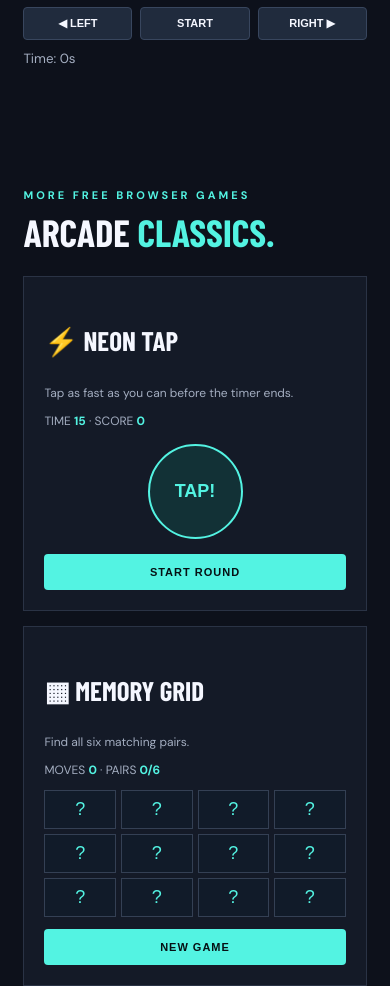
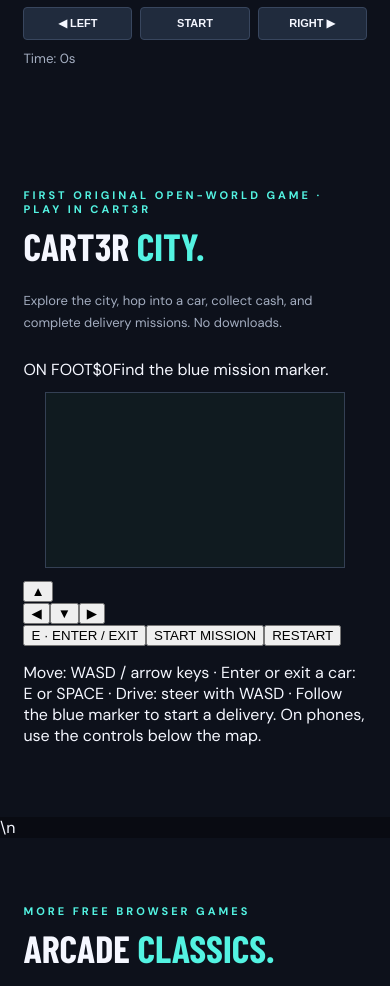
Before and after one commit to coderotter67/cart3r-gaming-hub, a website: page public/index.html in a window 390 px wide. Shown: the part 4361-5347 px from the top of the page. Drawn offline with nearby package versions, Linux system fonts and the light colour scheme; a web font is replaced by a local one.

Commit message:
Add playable CART3R City open-world game section

```diff
--- a/public/index.html
+++ b/public/index.html
@@ -1,6 +1,6 @@
 <!doctype html>
 <html lang="en"><head><meta charset="utf-8"><meta name="viewport" content="width=device-width,initial-scale=1"><meta name="theme-color" content="#090b12"><meta name="description" content="CART3R Gaming Hub — original browser games you can play right here."><title>CART3R Gaming Hub</title><link rel="stylesheet" href="/styles.css"></head>
-<body><header><a class="brand" href="#">◈ CART3R<span>.HUB</span></a><nav><a href="#arcade">Arcade</a><a href="#classics">Classics</a><a href="#discover">Game library</a><a href="#about">About</a></nav><a class="btn" href="#arcade">PLAY NOW ↗</a></header>
+<body><header><a class="brand" href="#">◈ CART3R<span>.HUB</span></a><nav><a href="#arcade">Arcade</a><a href="#city">CART3R City</a><a href="#classics">Classics</a><a href="#discover">Game library</a><a href="#about">About</a></nav><a class="btn" href="#arcade">PLAY NOW ↗</a></header>
 <main><section class="hero"><div><p class="eyebrow">YOUR NEXT LEVEL STARTS HERE</p><h1>ENTER THE<br><em>GAME ZONE.</em></h1><p class="lead">Pick a game and play instantly. Original browser games run right here on CART3R — no download or trip to another game site needed.</p><a class="btn" href="#arcade">PLAY 10 NEW GAMES</a> <a class="plain" href="#classics">More arcade games ↓</a></div><div class="art"><div class="orb">C<span>3</span></div><b>LEVEL UP</b></div></section>
 <section id="arcade" class="arcade"><p class="eyebrow">PLAY RIGHT HERE · NO DOWNLOAD</p><h2>THE CART3R <em>ARCADE.</em></h2><p class="section-lead">Ten quick games, built into this website. Tap PLAY on any card to start.</p><div id="newGames" class="new-games">
 <article class="play-card" data-game="math"><div class="card-top"><small>01 · BRAIN</small><span>🧠</span></div><h3>QUICK MATH</h3><p>Solve as many sums as you can in 30 seconds.</p><div class="game-ui"><div class="game-status" id="mathStatus">Ready?</div><button class="btn" data-action="math-start">PLAY</button><div class="inline-controls"><input id="mathAnswer" type="number" placeholder="Answer" aria-label="Math answer"><button data-action="math-submit">GO</button></div><small id="mathScore">Score: 0</small></div></article>
@@ -14,7 +14,20 @@
 <article class="play-card" data-game="higher"><div class="card-top"><small>09 · LUCK</small><span>📈</span></div><h3>HIGHER OR LOWER</h3><p>Will the next card be higher or lower? Build a streak.</p><div class="game-ui"><div class="number-card" id="higherCard">7</div><div class="game-status" id="higherStatus">Guess the next card.</div><div class="choice-row"><button data-action="higher" data-dir="higher">HIGHER ▲</button><button data-action="higher" data-dir="lower">LOWER ▼</button></div><small id="higherScore">Streak: 0 · Best: 0</small><button class="sub-btn" data-action="higher-reset">NEW ROUND</button></div></article>
 <article class="play-card" data-game="dodge"><div class="card-top"><small>10 · SURVIVAL</small><span>🚀</span></div><h3>PIXEL DODGE</h3><p>Move left and right. Dodge the falling blocks for as long as possible.</p><div class="game-ui"><canvas id="dodgeCanvas" width="280" height="180"></canvas><div class="choice-row"><button data-action="dodge-left">◀ LEFT</button><button data-action="dodge-start">START</button><button data-action="dodge-right">RIGHT ▶</button></div><small id="dodgeScore">Time: 0s</small></div></article>
 </div></section>
-<section id="classics" class="arcade classics"><p class="eyebrow">MORE FREE BROWSER GAMES</p><h2>ARCADE <em>CLASSICS.</em></h2><div class="minis">
+<section id="city" class="arcade city-section">
+<p class="eyebrow">FIRST ORIGINAL OPEN-WORLD GAME · PLAY IN CART3R</p>
+<h2>CART3R <em>CITY.</em></h2>
+<p class="section-lead">Explore the city, hop into a car, collect cash, and complete delivery missions. No downloads.</p>
+<div class="city-shell">
+  <div class="city-hud"><span id="cityMode">ON FOOT</span><span id="cityCash">$0</span><span id="cityMission">Find the blue mission marker.</span></div>
+  <canvas id="cityCanvas" width="960" height="560" aria-label="CART3R City open-world game"></canvas>
+  <div class="city-controls">
+    <div class="city-pad"><button data-city-key="w">▲</button><div><button data-city-key="a">◀</button><button data-city-key="s">▼</button><button data-city-key="d">▶</button></div></div>
+    <div class="city-actions"><button id="cityInteract">E · ENTER / EXIT</button><button id="cityMissionBtn">START MISSION</button><button id="cityReset">RESTART</button></div>
+  </div>
+  <p class="city-help">Move: WASD / arrow keys · Enter or exit a car: E or SPACE · Drive: steer with WASD · Follow the blue marker to start a delivery. On phones, use the controls below the map.</p>
+</div>
+</section>\n<section id="classics" class="arcade classics"><p class="eyebrow">MORE FREE BROWSER GAMES</p><h2>ARCADE <em>CLASSICS.</em></h2><div class="minis">
 <article><h3>⚡ NEON TAP</h3><p>Tap as fast as you can before the timer ends.</p><p>TIME <b id="time">15</b> · SCORE <b id="score">0</b></p><button id="tap" class="target">TAP!</button><button id="start" class="btn">START ROUND</button></article>
 <article><h3>▦ MEMORY GRID</h3><p>Find all six matching pairs.</p><p>MOVES <b id="moves">0</b> · PAIRS <b id="pairs">0/6</b></p><div id="memory" class="memory"></div><button id="reset" class="btn">NEW GAME</button></article>
 <article><h3>🐍 SNAKE MINI</h3><p>Use arrow keys or WASD. Collect dots and avoid your tail.</p><p>SCORE <b id="snakeScore">0</b></p><canvas id="snake" width="300" height="240"></canvas><button id="snakeStart" class="btn">START / RESTART</button></article></div></section>
@@ -23,4 +36,4 @@
 <article class="game"><small>FREE · CLOUD PLAY</small><h3>FORTNITE</h3><p>Play Fortnite in a supported browser through Xbox Cloud Gaming. A Microsoft account, supported device, and available network access are required.</p><a href="https://www.xbox.com/en-US/play/games/bt5p2x999vh2" target="_blank" rel="noopener noreferrer">PLAY FORTNITE ↗</a></article>
 <article class="game"><small>AVAILABLE NOW · PS5 / XBOX</small><h3>GRAND THEFT AUTO VI</h3><p>Get the official game for PS5 or Xbox Series X|S. Rockstar confirms Xbox Cloud Gaming and console Remote Play support.</p><a href="https://www.rockstargames.com/VI" target="_blank" rel="noopener noreferrer">GTA VI OFFICIAL PAGE ↗</a><p><a href="https://www.xbox.com/en-US/play" target="_blank" rel="noopener noreferrer">OPEN XBOX CLOUD GAMING ↗</a> · <a href="https://www.playstation.com/en-us/games/grand-theft-auto-vi/" target="_blank" rel="noopener noreferrer">PS5 STORE ↗</a></p></article>
 </div><p class="note">If a school or workplace network blocks a game or streaming service, CART3R cannot override that network policy. Use these services on a network where you are permitted to access them.</p></section>
-<section id="about" class="about"><p class="eyebrow">BUILT FOR PLAYERS</p><h2>ONE HUB. <em>ENDLESS PLAY.</em></h2><p>Original games, instant play, and game discovery in one mobile-friendly place.</p></section></main><footer>© <span id="year"></span> CART3R GAMING HUB <span>PLAY SMART. PLAY YOUR WAY.</span></footer><script src="/app.js"></script><script src="/arcade.js"></script></body></html>
+<section id="about" class="about"><p class="eyebrow">BUILT FOR PLAYERS</p><h2>ONE HUB. <em>ENDLESS PLAY.</em></h2><p>Original games, instant play, and game discovery in one mobile-friendly place.</p></section></main><footer>© <span id="year"></span> CART3R GAMING HUB <span>PLAY SMART. PLAY YOUR WAY.</span></footer><script src="/app.js"></script><script src="/arcade.js"></script><script src="/city.js"></script></body></html>
```
